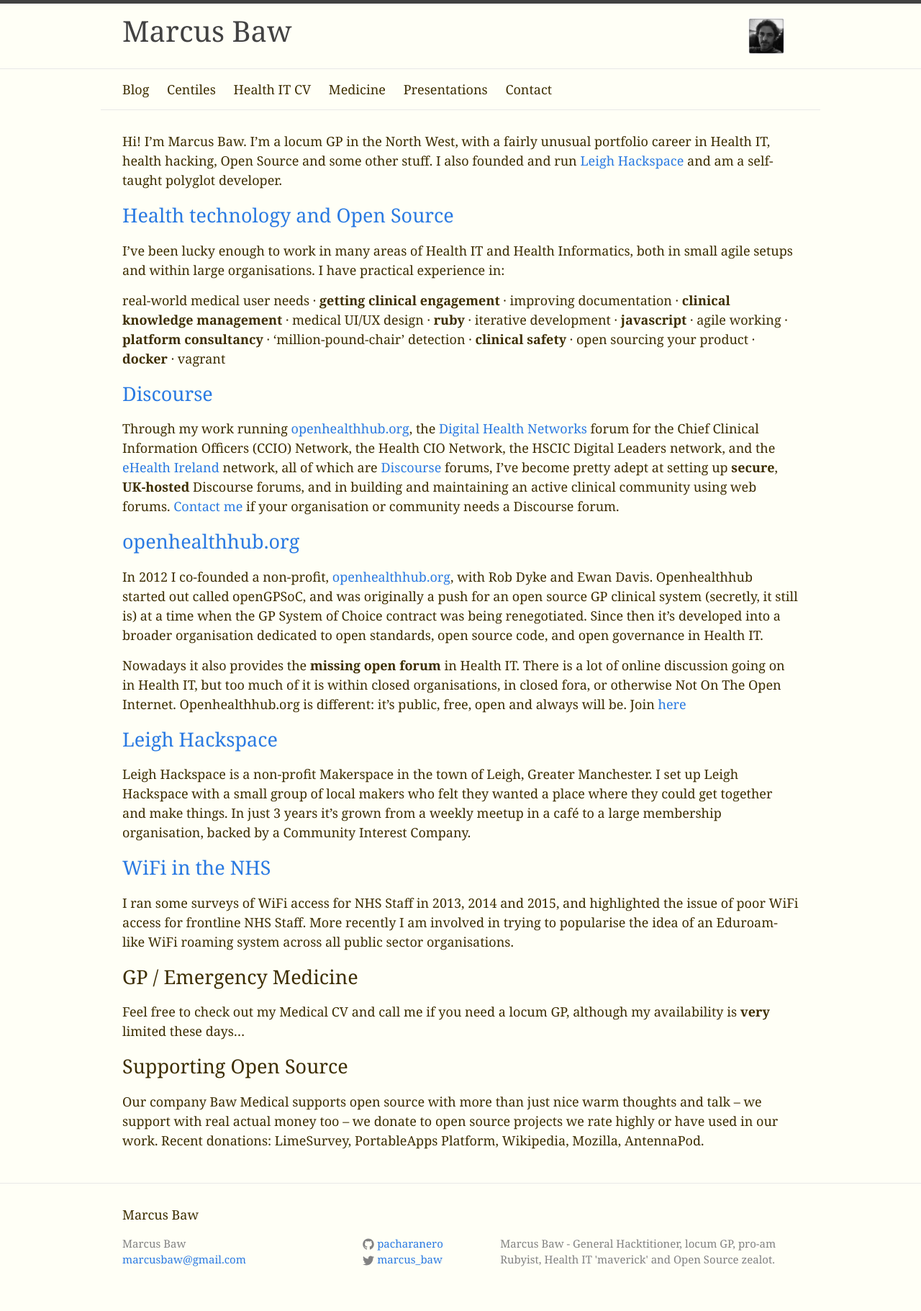
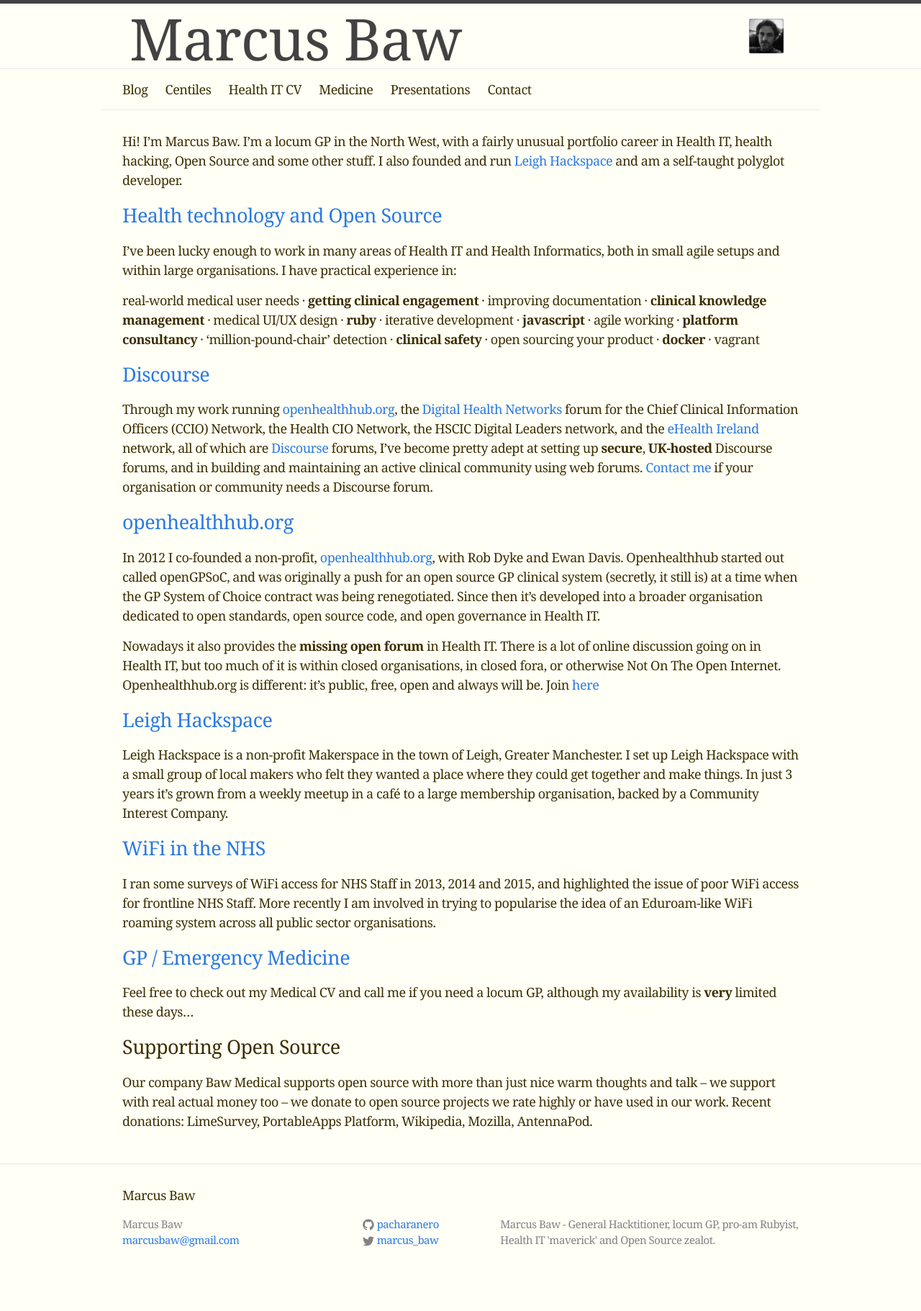
Before and after one commit to pacharanero/pacharanero.github.io, a Jekyll site: the page built from index.md, in a window 1280 px wide. Shown: the whole page at 72% size. Built offline with Jekyll 4.4.1, drawn with Linux system fonts in a browser that asks for light colours; after the commit the page ends 1794 px from its top, so only the background shows below that.

```diff
--- a/_sass/_base.scss
+++ b/_sass/_base.scss
@@ -19,6 +19,7 @@ body {
     line-height: $base-line-height;
     font-weight: 300;
     color: $text-color;
+    letter-spacing: -0.5px;
     background-color: $background-color;
     -webkit-text-size-adjust: 100%;
 }
--- a/_sass/_layout.scss
+++ b/_sass/_layout.scss
@@ -11,11 +11,15 @@
 }
 
 .site-title {
-    font-size: 40px;
+    font-size: 80px;
     line-height: 56px;
-    letter-spacing: 0px;
-    margin-bottom: 0;
+    letter-spacing: -1px;
     float: left;
+    padding: 10px;
+
+    &:hover {
+     text-decoration: none;
+    }
 
     &,
     &:visited {
--- a/_sass/_nav.scss
+++ b/_sass/_nav.scss
@@ -2,7 +2,7 @@
     line-height: 56px;
 
     .menu-icon {
-        /* display: none; */
+        display: none;
     }
 
     .page-link {
--- a/css/main.scss
+++ b/css/main.scss
@@ -49,7 +49,6 @@ $on-laptop:        800px;
   width: 50px;
   display:block;
   margin-left: auto;
-  /* margin-right: auto; */
 }
 
 iframe {
--- a/index.md
+++ b/index.md
@@ -1,5 +1,6 @@
 ---
 layout: default
+title:
 ---
 
 Hi! I'm Marcus Baw. I'm a locum GP in the North West, with a fairly unusual portfolio career in Health IT, health hacking, Open Source and some other stuff. I also founded and run [Leigh Hackspace](http://www.leighhack.org/) and am a self-taught polyglot developer.
@@ -23,10 +24,10 @@ Nowadays it also provides the **missing open forum** in Health IT. There is a lo
 Leigh Hackspace is a non-profit Makerspace in the town of Leigh, Greater Manchester. I set up Leigh Hackspace with a small group of local makers who felt they wanted a place where they could get together and make things. In just 3 years it's grown from a weekly meetup in a café to a large membership organisation, backed by a Community Interest Company.
 
 
-## [WiFi in the NHS]({{site.baseurl}}/)
+## [WiFi in the NHS]({{site.baseurl}}/nhs_staff_wifi_-_an_overview.html)
 I ran some surveys of WiFi access for NHS Staff in 2013, 2014 and 2015, and highlighted the issue of poor WiFi access for frontline NHS Staff. More recently I am involved in trying to popularise the idea of an Eduroam-like WiFi roaming system across all public sector organisations.
 
-## GP / Emergency Medicine
+## [GP / Emergency Medicine]({site.baseurl}}/medicine)
 Feel free to check out my Medical CV and call me if you need a locum GP, although my availability is **very** limited these days...
 
 ## Supporting Open Source
```
Also changed, not shown: centiles.md (+1 -1 lines).
